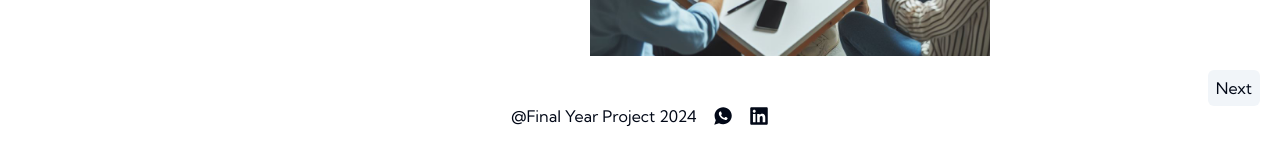
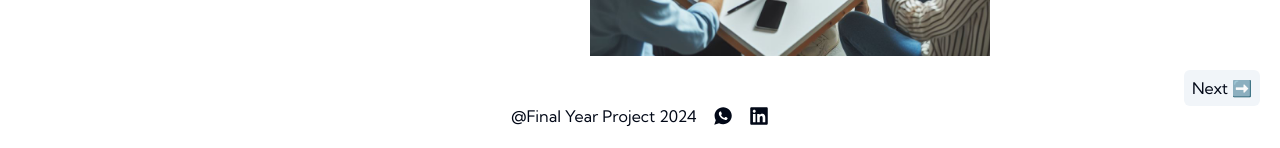
Before and after one commit to kymsoft/FileSpace, a Next.js app: page /docs/features/collaboration in a window 1280 px wide. Shown: the part 804-952 px from the top of the page. Built offline with nearby package versions, Linux system fonts and the light colour scheme; no server answers.

Commit message:
Commit ikpeazu

```diff
--- a/src/app/docs/features/collaboration/page.tsx
+++ b/src/app/docs/features/collaboration/page.tsx
@@ -30,7 +30,7 @@ export default function Collaboration() {
       </div>
       <div className="absolute right-5">
         <Link href="../features/security" className="cursor-pointer p-2 bg-secondary rounded-md" >
-          Next
+          Next ➡️
         </Link>
       </div>
     </div>
--- a/src/app/docs/features/create-organization/page.tsx
+++ b/src/app/docs/features/create-organization/page.tsx
@@ -35,7 +35,7 @@ export default function CreateSpace() {
           </div>
           <div className="absolute right-5">
         <Link href="../features/productivity" className="cursor-pointer p-2 bg-secondary rounded-md" >
-          Next
+          Next ➡️
         </Link>
       </div>
 
--- a/src/app/docs/features/productivity/page.tsx
+++ b/src/app/docs/features/productivity/page.tsx
@@ -32,7 +32,7 @@ export default function Productivity() {
       </div>
       <div className="absolute right-5">
         <Link href="../features/collaboration" className="cursor-pointer p-2 bg-secondary rounded-md" >
-          Next
+          Next ➡️
         </Link>
       </div>
     </div>
```
